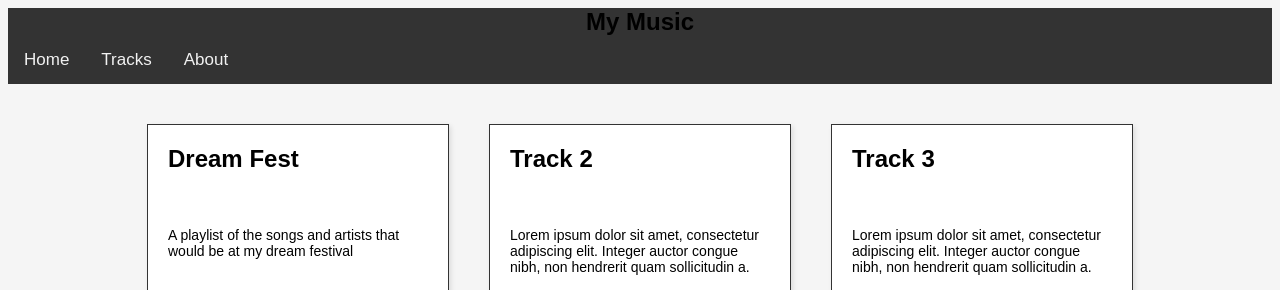
After one commit to joshua-cotugno/jxctno.com, a PHP site: page /music.html in a window 1280 px wide. The commit adds this page. Shown: the top 290 px of the page. Run offline with PHP 8.4, Linux system fonts and the light colour scheme; some libraries are stand-ins or nearby versions.

Commit message:
added spotify link, music.html and some images and icons

```diff
--- /dev/null
+++ b/music.html
@@ -0,0 +1,66 @@
+<!DOCTYPE html>
+<html>
+
+<head>
+    <meta charset="utf-8">
+    <title>My Music Portfolio</title>
+    <!-- Add the FontAwesome CSS -->
+    <link rel="stylesheet" href="https://use.fontawesome.com/releases/v5.14.0/css/all.css"
+        integrity="sha384-HzLeBuhoNPvSl5KYnjx0BT+WB0QEEqLprO+NBkkk5gbc67FTaL7XIGa2w1L0Xbgc" crossorigin="anonymous">
+    <link rel="stylesheet" href="resources/site-resources/global-styles.css">
+</head>
+
+<body>
+    <div class="navbar">
+        <nav>
+            <h1>My Music</h1>
+            <ul class="navbar-items">
+                <li><a href="index.html">Home</a></li>
+                <li><a href="computers.html">Tracks</a></li>
+                <li><a href="other-stuff.html">About</a></li>
+            </ul>
+        </nav>
+    </div>
+    <div class="container">
+        <div class="card">
+            <h2>Dream Fest</h2>
+            <p>A playlist of the songs and artists that would be at my dream festival</p>
+            <iframe style="border-radius:12px"
+                src="https://open.spotify.com/embed/playlist/6XEZIXsSRA5nVoKAbk70ra?utm_source=generator" width="100%"
+                height="75%" frameBorder="0" allowfullscreen=""
+                allow="autoplay; clipboard-write; encrypted-media; fullscreen; picture-in-picture"
+                loading="lazy"></iframe>
+        </div>
+        <div class="card">
+            <h2>Track 2</h2>
+            <p>Lorem ipsum dolor sit amet, consectetur adipiscing elit. Integer auctor congue nibh, non hendrerit quam
+                sollicitudin a.</p>
+            <div class="listen-on">
+                Listen on:
+                <a href="#">
+                    <i class="fab fa-spotify"></i> Spotify
+                </a>
+                <a href="#">
+                    <i class="fab fa-youtube"></i> YouTube
+                </a>
+            </div>
+        </div>
+        <div class="card">
+            <h2>Track 3</h2>
+            <p>Lorem ipsum dolor sit amet, consectetur adipiscing elit. Integer auctor congue nibh, non hendrerit quam
+                sollicitudin a.</p>
+            <div class="listen-on">
+                Listen on:
+                <a href="#">
+                    <i class="fab fa-spotify"></i> Spotify
+                </a>
+                <a href="#">
+                    <i class="fab fa-youtube"></i> YouTube
+                </a>
+            </div>
+        </div>
+    </div>
+
+</body>
+
+</html>
--- a/resources/site-resources/global-styles.css
+++ b/resources/site-resources/global-styles.css
@@ -1,6 +1,6 @@
 body {
   font-family: Arial, sans-serif;
-    background-color: #F5F5F5;
+  background-color: #f5f5f5;
   text-align: center;
 }
 
@@ -28,7 +28,7 @@ h1 {
   width: 300px;
   height: 400px;
   margin: 20px;
-    overflow: hidden;
+  /* overflow: hidden; */
   text-align: left;
   transition: 0.3s;
 }
@@ -52,3 +52,37 @@ h1 {
   padding: 20px;
   font-size: 14px;
 }
+
+.navbar-items {
+  list-style-type: none;
+  margin: 0;
+  padding: 0;
+}
+
+/* Add a black background color to the top navigation */
+.navbar {
+  background-color: #333;
+  overflow: hidden;
+}
+
+/* Style the links inside the navigation bar */
+.navbar a {
+  float: left;
+  color: #f2f2f2;
+  text-align: center;
+  padding: 14px 16px;
+  text-decoration: none;
+  font-size: 17px;
+}
+
+/* Change the color of links on hover */
+.navbar a:hover {
+  background-color: #ddd;
+  color: black;
+}
+
+/* Add a color to the active/current link */
+.navbar a.active {
+  background-color: #04AA6D;
+  color: white;
+}
```
Also changed, not shown: index.html (+6 -6 lines), resources/images/logo.ico (added), resources/images/logo.png (added), resources/images/logo.svg, resources/images/music_homepage.jpg (added). Lines whose indentation alone changed are shown as unchanged.
